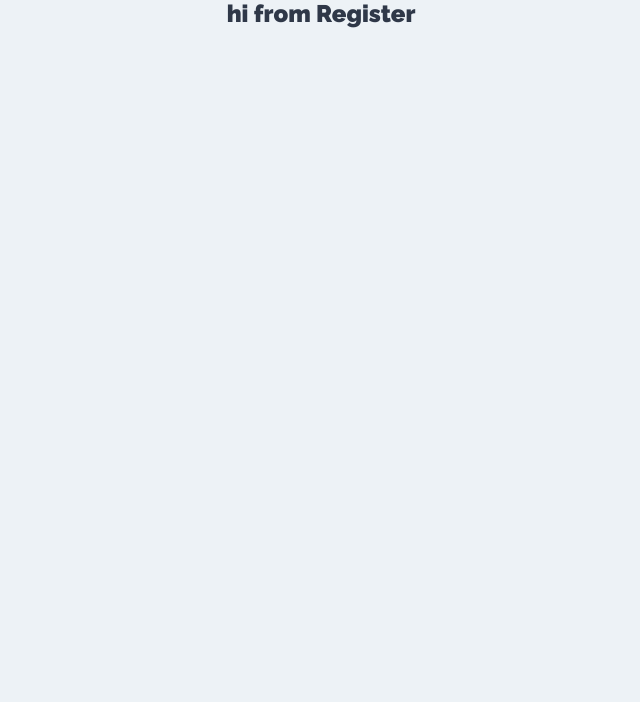
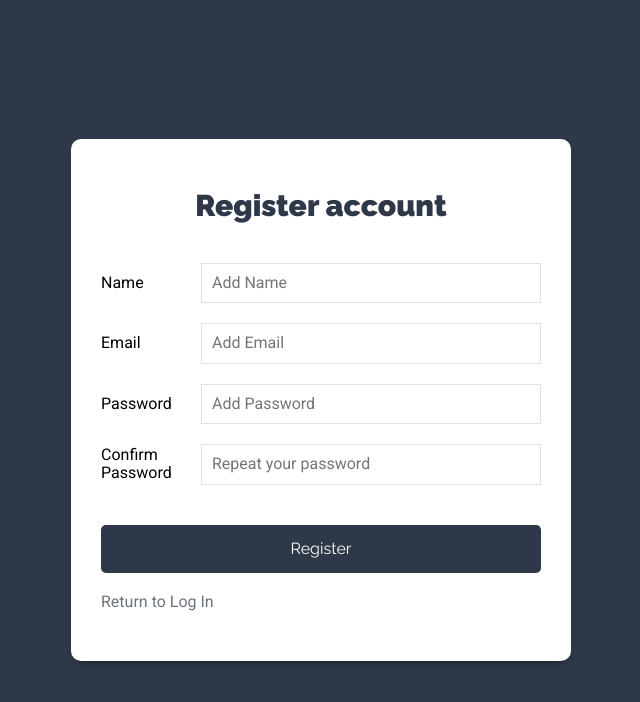
Before and after one commit to crims123/React-Hooks-Context-Task-Project-Frontend, a React (Create React App) app: page /register in a window 1280 px wide. Shown: the top 702 px of the page, without its empty margins (319-959 px from the left). Built offline with nearby package versions, Linux system fonts and the light colour scheme.

Commit message:
Added register component

```diff
--- a/src/components/auth/Register.jsx
+++ b/src/components/auth/Register.jsx
@@ -1,9 +1,83 @@
 import React from "react";
+import { Link } from "react-router-dom";
+import useInput from "../../hooks/useInput";
 
 function Register() {
+  const [value, handleChange] = useInput({
+    name: "",
+    email: "",
+    password: "",
+    confirm: "",
+  });
+
+  const handleSubmit = (e) => {
+    e.preventDefault();
+    console.log(value);
+  };
   return (
-    <div>
-      <h2>hi from Register</h2>
+    <div className="form-usuario">
+      {/* { alerta ? ( <div className={`alerta ${alerta.categoria}`}> {alerta.msg} </div> )  : null } */}
+      <div className="contenedor-form sombra-dark">
+        <h1>Register account</h1>
+
+        <form onSubmit={handleSubmit}>
+          <div className="campo-form">
+            <label htmlFor="name">Name</label>
+            <input
+              type="text"
+              id="name"
+              name="name"
+              placeholder="Add Name"
+              onChange={handleChange}
+            />
+          </div>
+
+          <div className="campo-form">
+            <label htmlFor="email">Email</label>
+            <input
+              type="email"
+              id="email"
+              name="email"
+              placeholder="Add Email"
+              onChange={handleChange}
+            />
+          </div>
+
+          <div className="campo-form">
+            <label htmlFor="password">Password</label>
+            <input
+              type="password"
+              id="password"
+              name="password"
+              placeholder="Add Password"
+              onChange={handleChange}
+            />
+          </div>
+
+          <div className="campo-form">
+            <label htmlFor="confirm">Confirm Password</label>
+            <input
+              type="password"
+              id="confirm"
+              name="confirm"
+              placeholder="Repeat your password"
+              onChange={handleChange}
+            />
+          </div>
+
+          <div className="campo-form">
+            <input
+              type="submit"
+              className="btn btn-primario btn-block"
+              value="Register"
+            />
+          </div>
+        </form>
+
+        <Link to={"/"} className="enlace-cuenta">
+          Return to Log In
+        </Link>
+      </div>
     </div>
   );
 }
```
